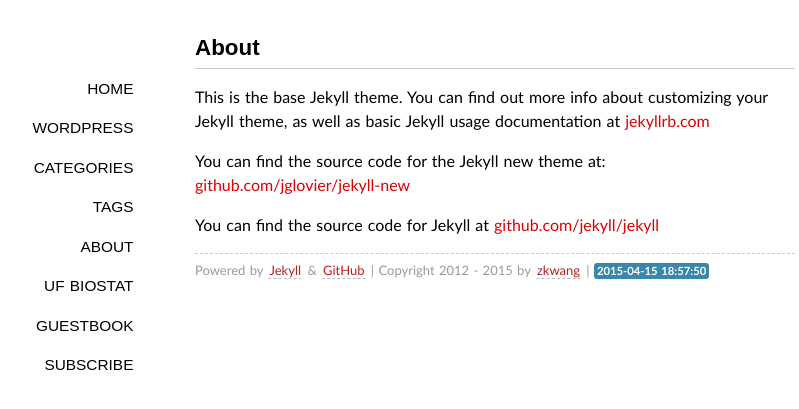
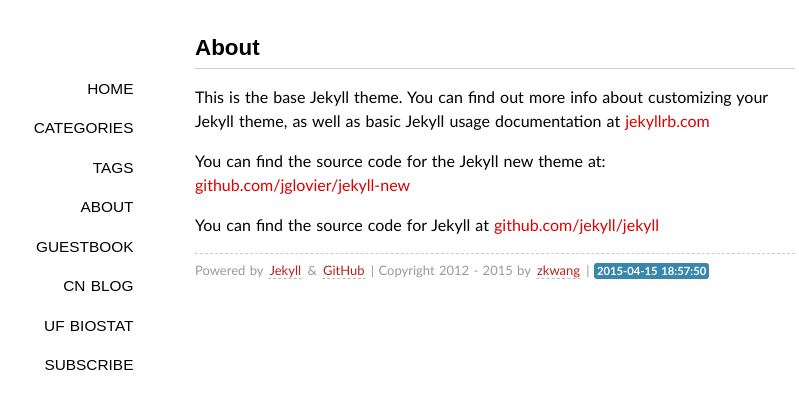
Before and after one commit to zkwang2014/zkwang2014.github.com, a Jekyll site: the page built from about/about.md, in a window 1280 px wide. Shown: the top 409 px of the page, without its empty margins (145-944 px from the left). Built offline with Jekyll 4.4.1, drawn with Linux system fonts in a browser that asks for light colours; nearby versions of some CDN libraries; some web fonts are replaced; library files that are not in the unit come from our copies; Markdown is read by kramdown in place of the engine named in the settings; comment, search, counter and statistics services are not loaded.

Commit message:
Update default.html

```diff
--- a/_layouts/default.html
+++ b/_layouts/default.html
@@ -44,12 +44,12 @@
                 </header>
                 <nav>
                     <span><a title="home page" class="" href="/">Home</a></span>
-                    <span><a title="Wordpress" class="" href="http://zkwang2014.wordpress.com/">Wordpress</a></span>
                     <span><a title="categories" class="" href="/categories/">Categories</a></span>
                     <span><a title="tags" class="" href="/tags/">Tags</a></span>
                     <span><a title="about" class="" href="/about/">About</a></span>
+                    <span><a title="guestbook" class="" href="/guestbook/">Guestbook</a></span>
+                    <span><a title="CN Blog" class="" href="http://zkwang2014.wordpress.com/">CN Blog</a></span>
                     <span><a title="UF Biostat" class="" href="http://biostat.ufl.edu/people/students/current-ms-students/" target="_blank">UF Biostat</a></span>
-                    <span><a title="guestbook" class="" href="/guestbook/">Guestbook</a></span>
                     <!-- <span><a title="links" class="" href="/links/">Links</a></span> -->
                     <span><a title="subscribe by RSS" class="" href="/feed/">Subscribe</a></span>
                 </nav>
```
